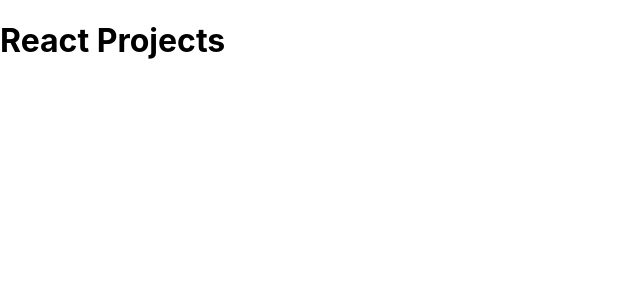
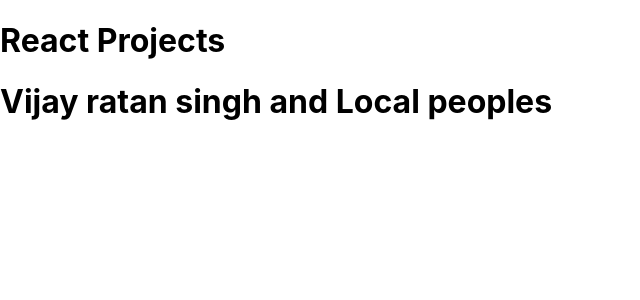
Before and after one commit to upsilon25/React-Projects, a React (Create React App) app in the folder reactprojects/: page / in a window 1280 px wide. Shown: the top 300 px of the page, without its empty margins (0-640 px from the left). Built offline with nearby package versions, Linux system fonts and the light colour scheme.

Commit message:
Adding Second comment

```diff
--- a/reactprojects/package.json
+++ b/reactprojects/package.json
@@ -1,5 +1,6 @@
 {
   "name": "reactprojects",
+  "homepage": "https://upsilon25.github.io/React-Projects",
   "version": "0.1.0",
   "private": true,
   "dependencies": {
@@ -12,6 +13,8 @@
     "web-vitals": "^2.1.4"
   },
   "scripts": {
+    "predeploy": "npm run build",
+   "deploy": "gh-pages -d build",
     "start": "react-scripts start",
     "build": "react-scripts build",
     "test": "react-scripts test",
@@ -34,5 +37,8 @@
       "last 1 firefox version",
       "last 1 safari version"
     ]
+  },
+  "devDependencies": {
+    "gh-pages": "^3.2.3"
   }
 }
--- a/reactprojects/src/App.js
+++ b/reactprojects/src/App.js
@@ -5,6 +5,7 @@
   return (
     <div>
       <h1>React Projects</h1>
+      <h1>Vijay ratan singh and Local peoples</h1>
     </div>
   );
 }
```
Also changed, not shown: 1 other file (tests, documents, lock files or other folders).
